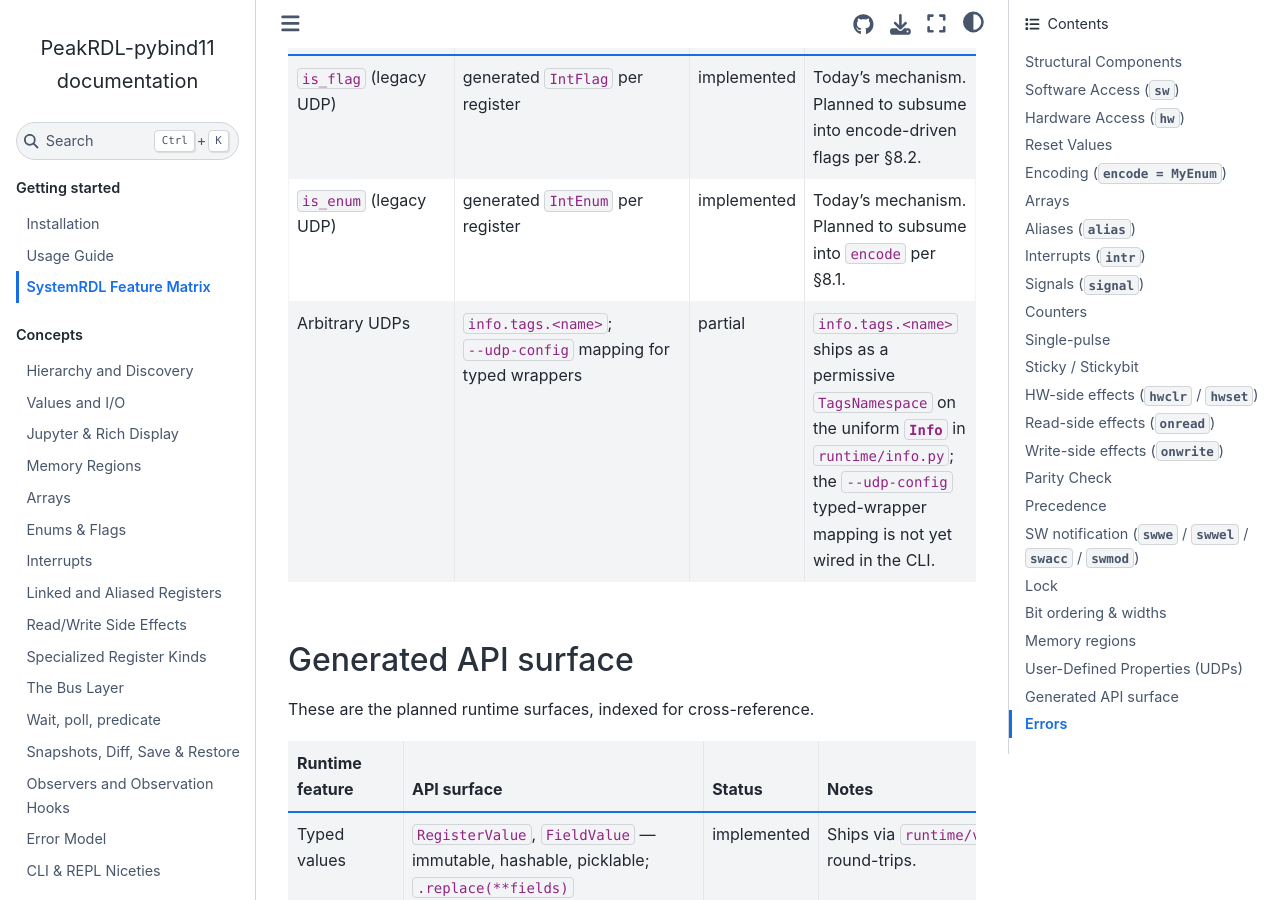
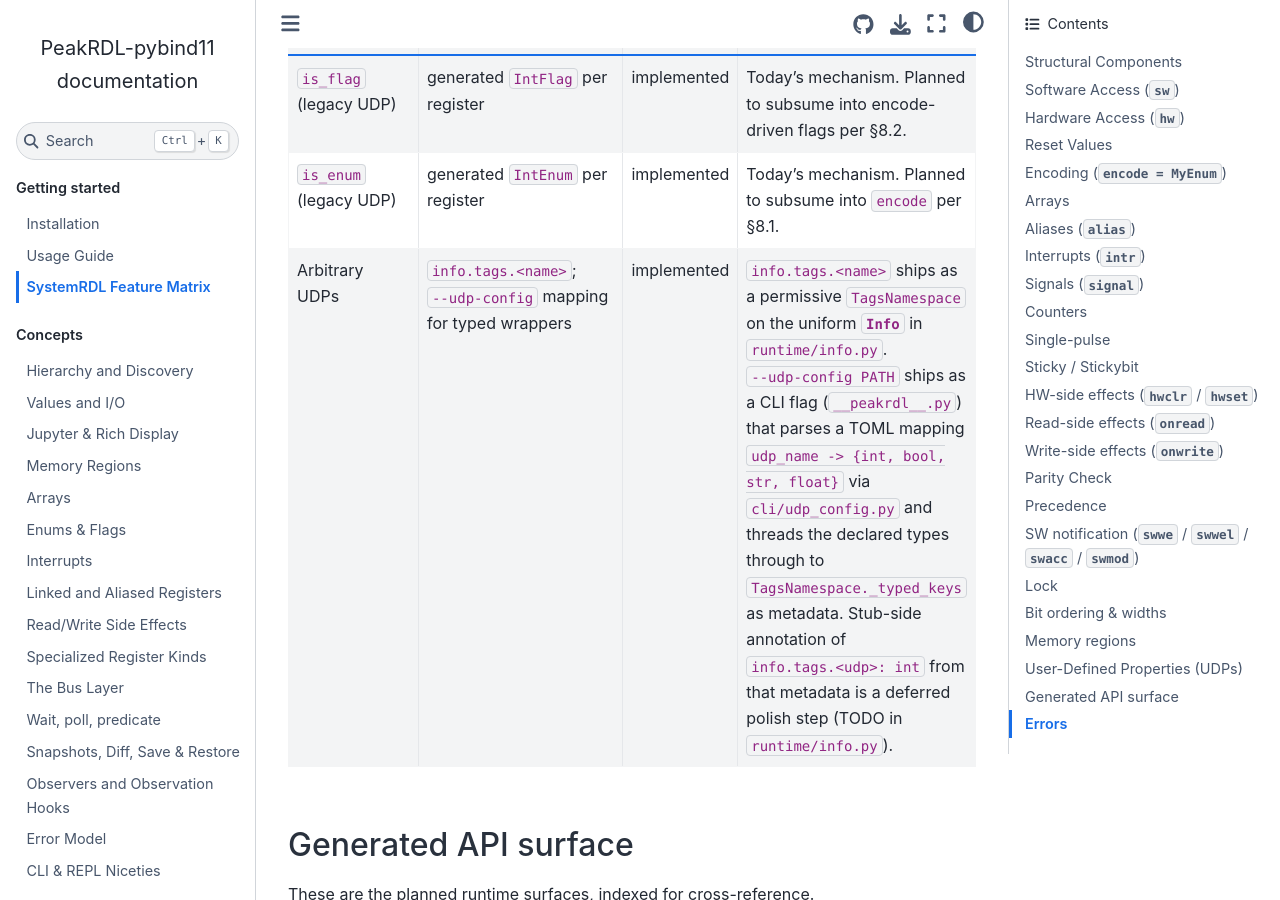
Before and after one commit to arnavsacheti/PeakRDL-pybind11, a Sphinx documentation site: the page built from docs/feature_matrix.rst, in a window 1280 px wide and 900 px high, scrolled down 15860 px. Built offline with Sphinx 7.4.7 and the Sphinx Book theme 1.1.4, drawn with Linux system fonts in a browser that asks for light colours; some of the changed text lies outside the part shown.

Commit message:
docs(feature-matrix): flip Arbitrary UDPs + Generated stubs to implemented
Closes the last two partial rows.

* ``Arbitrary UDPs`` — ``--udp-config PATH`` ships (commit ``21299c6``).
  ``info.tags.<name>`` stays the runtime surface; the new flag declares
  types per UDP via a TOML mapping. Stub-side annotation of those
  declared types is a deferred polish step, flagged in
  ``runtime/info.py``.
* ``Generated stubs`` — ``Unpack[TypedDict]`` on ``write_fields`` and
  tuple-index overloads on multi-dim arrays ship (commit ``62eb504``).
  All four §17 patterns are now in the template.

Counts: 85/2/2 → 87/0/2. The two remaining ``planned`` rows are the
intentional non-features (``constraint`` declarations, component port
declarations).

Co-Authored-By: Claude Opus 4.7 (1M context) <noreply@anthropic.com>

```diff
--- a/docs/feature_matrix.rst
+++ b/docs/feature_matrix.rst
@@ -577,8 +577,8 @@ User-Defined Properties (UDPs)
      - Today's mechanism. Planned to subsume into ``encode`` per §8.1.
    * - Arbitrary UDPs
      - ``info.tags.<name>``; ``--udp-config`` mapping for typed wrappers
-     - partial
-     - ``info.tags.<name>`` ships as a permissive ``TagsNamespace`` on the uniform :class:`Info` in ``runtime/info.py``; the ``--udp-config`` typed-wrapper mapping is not yet wired in the CLI.
+     - implemented
+     - ``info.tags.<name>`` ships as a permissive ``TagsNamespace`` on the uniform :class:`Info` in ``runtime/info.py``. ``--udp-config PATH`` ships as a CLI flag (``__peakrdl__.py``) that parses a TOML mapping ``udp_name -> {int, bool, str, float}`` via ``cli/udp_config.py`` and threads the declared types through to ``TagsNamespace._typed_keys`` as metadata. Stub-side annotation of ``info.tags.<udp>: int`` from that metadata is a deferred polish step (TODO in ``runtime/info.py``).
 
 Generated API surface
 ---------------------
@@ -693,8 +693,8 @@ These are the planned runtime surfaces, indexed for cross-reference.
    * - Generated stubs
      - exhaustive ``.pyi`` with ``Register[FieldDict]``, ``Unpack[TypedDict]``,
        ``Annotated[int, Range(...)]``, ``Literal['rclr']``
-     - partial
-     - ``Annotated[int, Range(0, max)]`` per-field write overloads and ``Literal[...]`` overloads ship in ``templates/stubs.pyi.jinja``; still missing per §17: ``Unpack[TypedDict]`` on ``write_fields(**fields)`` and tuple-index overloads on array ``__getitem__`` with per-axis ``Annotated[int, Range(...)]`` (deferred at the T3 P5 commit).
+     - implemented
+     - All four §17 patterns ship in ``templates/stubs.pyi.jinja``: ``Annotated[int, Range(0, max)]`` per-field write parameters; ``Literal[...]`` field-name overloads; per-register ``_<reg>_Fields(TypedDict)`` with ``write_fields(**fields: Unpack[_<reg>_Fields])`` (the loose ``**fields: int`` form is kept only for zero-field registers); per-axis ``Annotated[int, Range(0, dim-1)]`` tuple-index overloads on multi-dim array ``__getitem__`` (1-D arrays skip the tuple form). Mixed ``int | slice`` tuple overloads aren't emitted — the existing loose ``tuple[int, ...]`` fallback covers them.
    * - Schema export
      - ``schema.json`` reflective tree alongside the generated module
      - implemented
```
